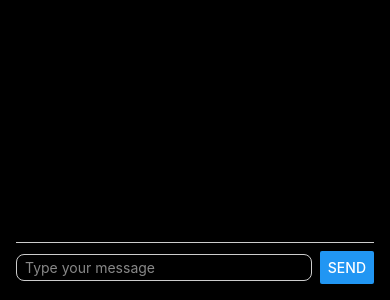
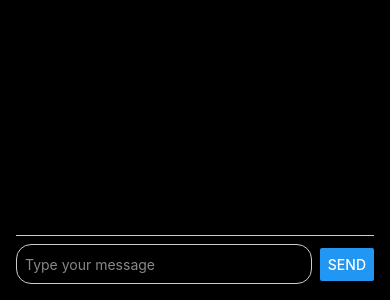
Before and after one commit to KaedenOC/-js-401d53-class-43, a React Native app: screen /Chat in a window 390 px wide. Shown: the part 544-844 px from the top of the page. Built offline with nearby package versions, Linux system fonts and the light colour scheme.

Commit message:
changing chat bubble color and text color

```diff
--- a/screens/ChatScreen.js
+++ b/screens/ChatScreen.js
@@ -73,14 +73,14 @@ const styles = StyleSheet.create({
   },
   userMessageContainer: {
     alignSelf: 'flex-end',
-    backgroundColor: '#DCF8C6',
+    backgroundColor: '#6495ED',
     borderRadius: 8,
-    marginRight: 10,
+    // marginRight: 10,
   },
   otherMessageContainer: {
     alignSelf: 'flex-start',
     backgroundColor: '#F5F5F5',
-    marginLeft: 10,
+    // marginLeft: 10,
   },
   messageContainer: {
     marginVertical: 8,
@@ -88,10 +88,11 @@ const styles = StyleSheet.create({
   messageText: {
     fontSize: 16,
     marginBottom: 4,
+    color: 'white',
   },
   timestampText: {
     fontSize: 12,
-    color: '#888',
+    color: 'white',
   },
   container: {
     flex: 1,
@@ -119,13 +120,14 @@ const styles = StyleSheet.create({
     paddingTop: 8,
   },
   input: {
+    height: 40,
     flex: 1,
     marginRight: 8,
     paddingHorizontal: 8,
     paddingVertical: 4,
     borderWidth: 1,
     borderColor: '#ccc',
-    borderRadius: 8,
+    borderRadius: 15,
   },
 });
 
```
